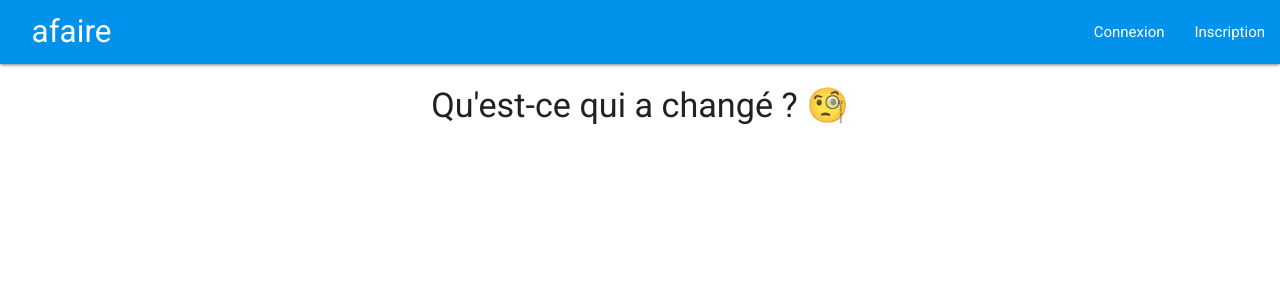
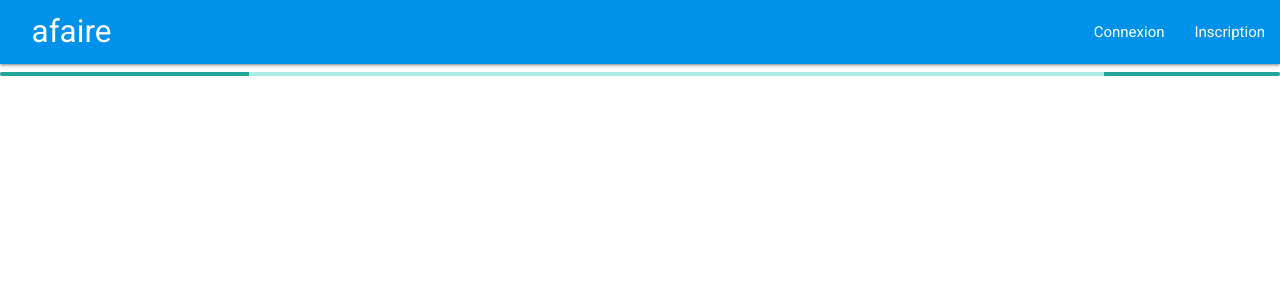
Before and after one commit to theofabry/afaire-front, an Angular app: page /taches/1 in a window 1280 px wide. Shown: the top 300 px of the page. Built offline with nearby package versions, Linux system fonts and the light colour scheme; no server answers.

Commit message:
Added loader on edit page

```diff
--- a/src/app/task-edit/task-edit.component.html
+++ b/src/app/task-edit/task-edit.component.html
@@ -1,11 +1,15 @@
-<div class="container">
+<div *ngIf="!task" class="progress">
+  <div class="indeterminate"></div>
+</div>
+
+<div class="container" *ngIf="task">
   <div class="row">
     <div class="col s12">
       <h4 class="center">Qu'est-ce qui a changé ? 🧐</h4>
     </div>
   </div>
 
-  <div class="row" *ngIf="task">
+  <div class="row">
     <form class="col s12 m6 offset-m3" (ngSubmit)="onSubmit()" #editTaskForm="ngForm">
 
       <div class="row">
@@ -50,14 +54,16 @@
         <div class="input-field col s12">
           <button [disabled]="!editTaskForm.form.valid || submitted" class="btn btn-large waves-effect waves-light blue"
                   type="submit"
-                  name="action"><span *ngIf="!submitted">Ok, on change ça. 🏃</span><i *ngIf="submitted" class="large material-icons spin">cached</i>
+                  name="action"><span *ngIf="!submitted">Ok, on change ça. 🏃</span><i *ngIf="submitted"
+                                                                                       class="large material-icons spin">cached</i>
           </button>
         </div>
       </div>
       <div class="row">
         <div class="input-field col s12">
           <button (click)="onDeleteSubmit()" class="btn btn-large waves-effect waves-light red" type="button"
-                  name="action"><span *ngIf="!deleteSubmitted">On supprime. 💣</span><i *ngIf="deleteSubmitted" class="large material-icons spin">cached</i>
+                  name="action"><span *ngIf="!deleteSubmitted">On supprime. 💣</span><i *ngIf="deleteSubmitted"
+                                                                                        class="large material-icons spin">cached</i>
           </button>
         </div>
       </div>
```
